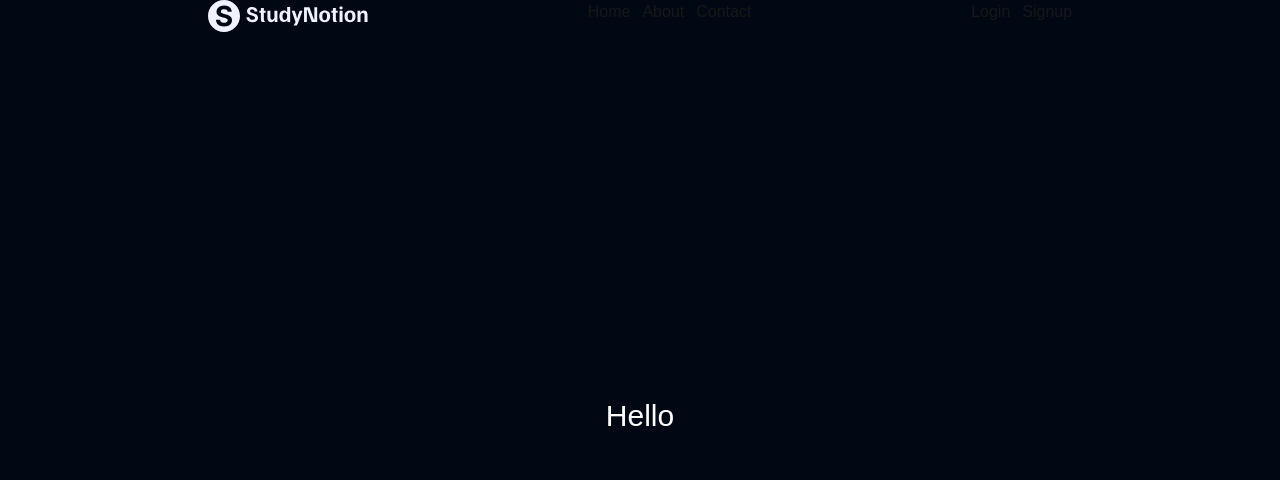
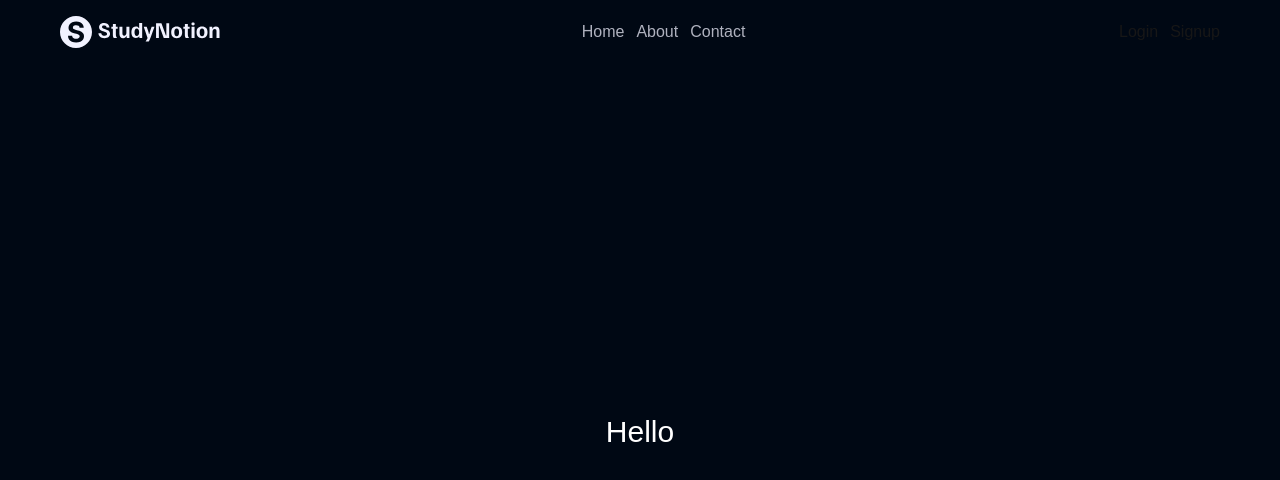
Before and after one commit to sudhanshumandloi/Next-practies, a Next.js app in the folder Study-notation-app/: page / in a window 1280 px wide. Shown: the top 480 px of the page. Built offline with nearby package versions, Linux system fonts and the light colour scheme.

Commit message:
added css in nevbar to the top level componenet

```diff
--- a/Study-notation-app/components/Nevbar.tsx
+++ b/Study-notation-app/components/Nevbar.tsx
@@ -9,13 +9,13 @@ export default function Nevbar(){
     const { isLoggedIn, setIsLoggedIn } = useAuth();
 
     return(
-        <div className="flex justify-evenly">
+        <div className="flex justify-between items-center w-11/12 max-w-[1160px] py-4 mx-auto">
             <Link href="/">
                  <Image src={logo} alt='logo' width={160} height={32} loading="lazy" />
             </Link>
 
             <nav>
-                <ul className="flex ml-3 gap-3">
+                <ul className="flex text-richblack-100 gap-x-3">
                     <li>
                         <Link href = "/" >Home</Link>
                     </li>
```
